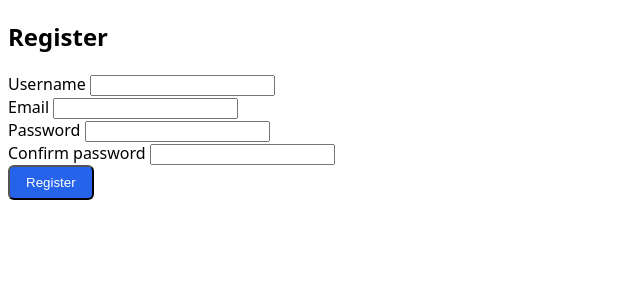
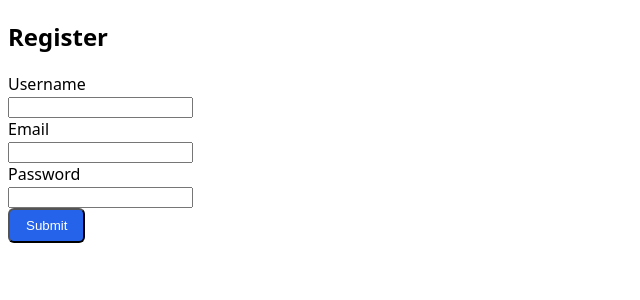
Before and after one commit to CanyenPalmer/mycourse-app, a Python web app: template templates/register.html in a window 1280 px wide. Shown: the part 52-352 px from the top of the page, without its empty margins (0-640 px from the left). Run offline with Jinja, Linux system fonts and the light colour scheme; the template is opened without the code that fills it, so the values that code supplies are empty, except form fields; form fields are guessed from the names that the template uses.

Commit message:
Update register.html

```diff
--- a/templates/register.html
+++ b/templates/register.html
@@ -1,31 +1,29 @@
 {% extends "base.html" %}
+
 {% block content %}
-<div class="container mt-5">
-    <h2 class="text-center mb-4">Register</h2>
-    <form method="POST">
+<div class="form-container">
+    <h2>Register</h2>
+    <form method="POST" action="{{ url_for('auth.register') }}">
         {{ form.hidden_tag() }}
 
         <div class="form-group">
-            {{ form.username.label(class="form-label") }}
+            {{ form.username.label }}<br>
             {{ form.username(class="form-control") }}
         </div>
 
-        <div class="form-group mt-3">
-            {{ form.email.label(class="form-label") }}
+        <div class="form-group">
+            {{ form.email.label }}<br>
             {{ form.email(class="form-control") }}
         </div>
 
-        <div class="form-group mt-3">
-            {{ form.password.label(class="form-label") }}
+        <div class="form-group">
+            {{ form.password.label }}<br>
             {{ form.password(class="form-control") }}
         </div>
 
-        <div class="form-group mt-3">
-            {{ form.confirm_password.label(class="form-label") }}
-            {{ form.confirm_password(class="form-control") }}
+        <div class="form-group">
+            {{ form.submit(class="btn btn-primary") }}
         </div>
-
-        <button type="submit" class="btn btn-primary mt-4">Register</button>
     </form>
 </div>
 {% endblock %}
```
